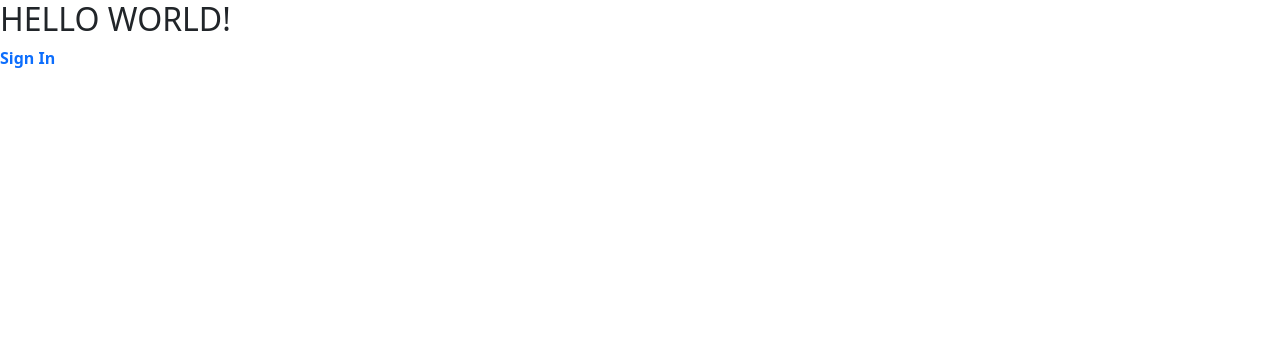
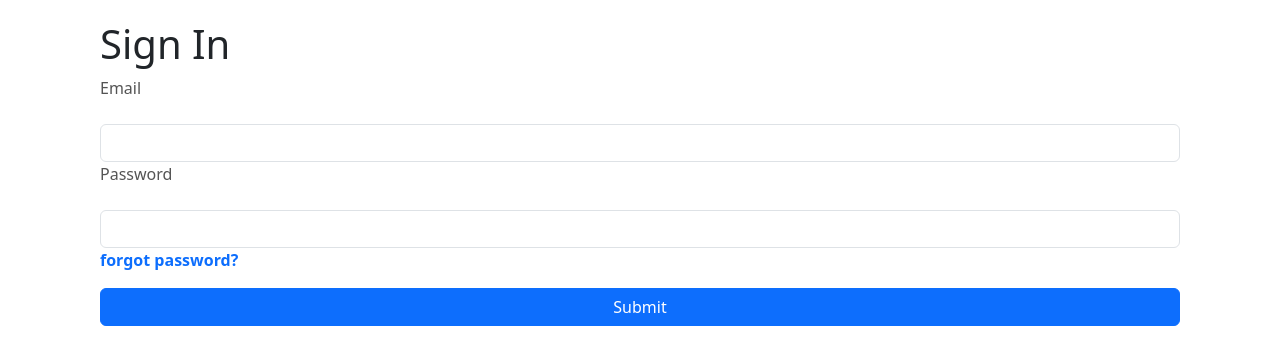
Before and after one commit to ProjectAthenia/react, a React (Create React App) app: page /sign-in in a window 1280 px wide. Before the commit this address led to /splash. Shown: the top 364 px of the page. Built offline with nearby package versions, Linux system fonts and the light colour scheme; no server answers.

Commit message:
split sign in form out to separate component

```diff
--- a/src/App.tsx
+++ b/src/App.tsx
@@ -25,17 +25,18 @@ interface DispatchProps {
 interface AppProps extends StateProps, DispatchProps {
 }
 
-const ReactApp: React.FC<AppProps> = ({tokenData}) => {
+const ReactApp: React.FC<AppProps> = () => {
 
-	const history = useHistory();
 	return (
 		<BrowserRouter>
 			<main id={"main"}>
+				<Route path='/splash'><Splash/></Route>
+				<Route path='/sign-in'><SignIn/></Route>
+				<Route path='/sign-up'><SignUp/></Route>
+				<Route exact path='/'>
+					<Redirect to={'/home'}/>
+				</Route>
 				<AuthenticatedRoute path="/home*" render={() => <Home/>}/>
-				<Route exact path='/splash'><Splash/></Route>
-				<Route exact path='/sign-in'><SignIn/></Route>
-				<Route exact path='/sign-up'><SignUp/></Route>
-				<Route exact path='/'><Redirect to={'/splash'}/></Route>
 			</main>
 		</BrowserRouter>
 	)
--- a/src/components/AuthenticatedRoute/index.tsx
+++ b/src/components/AuthenticatedRoute/index.tsx
@@ -15,16 +15,11 @@ interface AuthenticatedRouteProps extends OwnProps, StateProps {
 }
 
 const AuthenticatedRoute: React.FC<AuthenticatedRouteProps> = ({ children, tokenData, ...rest }) => {
+
     return (
-        <>
-            {tokenData ? (
-                <Route {...rest} >
-                    {children}
-                </Route>
-            ) : (
-                <Redirect to="/splash" />
-            )}
-        </>
+        <Route {...rest}>
+            {tokenData ? children :  <Redirect to="/splash" />}
+        </Route>
     )
 }
 
--- /dev/null
+++ b/src/components/Forms/SignInForm/index.tsx
@@ -0,0 +1,80 @@
+import React, {useState} from "react";
+import {Button, Form, FormControl, FormLabel} from "react-bootstrap";
+import {Link, useHistory} from "react-router-dom";
+import * as Yup from "yup";
+import AuthRequests, {LoginReq} from "../../../services/requests/AuthRequests";
+import {useFormik} from "formik";
+
+interface SignInFormProps {
+    defaultRedirect?: string,
+}
+
+const SignInForm: React.FC<SignInFormProps> = ({defaultRedirect}) => {
+
+    const history = useHistory();
+    const [error, setError] = useState<string|null>(null);
+
+    const SignupSchema = Yup.object().shape({
+        email: Yup.string().required('Email required'),
+        password: Yup.string().required('Password is required')
+    })
+
+    const submit = async (userReq: LoginReq) => {
+
+        setError(null);
+        try {
+            if (await AuthRequests.signIn(userReq)) {
+                const redirectUrl = localStorage.getItem('login_redirect');
+                localStorage.removeItem('login_redirect');
+                history.push(redirectUrl ?? (defaultRedirect ?? '/'));
+            } else {
+                setError('Unknown Error')
+            }
+        } catch (error: any)  {
+            if (error.status && error.status == 401) {
+                setError('Invalid Login Credentials.');
+            }
+        }
+    }
+
+    const form = useFormik({
+        initialValues: {
+            email: '',
+            password: ''
+        },
+        validationSchema: SignupSchema,
+        onSubmit: (values) => submit(values)
+    })
+
+    return (
+        <Form onSubmit={(event) => form.handleSubmit(event)}>
+            <FormLabel>
+                {(form.submitCount > 0 && form.errors.email) ? <p className={'error'}>{form.errors.email}</p> : <p>Email</p>}
+
+            </FormLabel>
+            <FormControl
+                value={form.values.email}
+                onInput={email => form.setFieldValue('email', email.currentTarget.value)}
+                type={'email'}
+            />
+            <FormLabel>
+                {(form.submitCount > 0 && form.errors.password) ? <p className={'error'}>{form.errors.password}</p> : <p>Password</p>}
+            </FormLabel>
+            <FormControl
+                value={form.values.password}
+                onInput={password => form.setFieldValue('password', password.currentTarget.value)}
+                type={'password'}
+            />
+
+            <p>
+                <Link to='/forgot-password'>
+                    forgot password?
+                </Link>
+            </p>
+            <Button type={"submit"}>Submit</Button>
+            <p className={'error'}>{error}</p>
+        </Form>
+    )
+}
+
+export default SignInForm;
--- a/src/pages/SignIn/index.tsx
+++ b/src/pages/SignIn/index.tsx
@@ -1,82 +1,16 @@
-import React, {useState} from 'react'
-import * as Yup from 'yup';
-
+import React from 'react'
 import './index.scss';
-import {useFormik} from "formik";
-import AuthRequests, {LoginReq} from "../../services/requests/AuthRequests";
-import {Link, useHistory} from 'react-router-dom';
-import {Button, Form, FormControl, FormLabel} from "react-bootstrap";
 import Page from "../../components/Template/Page";
+import SignInForm from "../../components/Forms/SignInForm";
 
 const SignIn: React.FC = ({}) => {
-
-    const history = useHistory();
-    const [error, setError] = useState<string|null>(null);
-
-    const SignupSchema = Yup.object().shape({
-        email: Yup.string().required('Email required'),
-        password: Yup.string().required('Password is required')
-    })
-
-    const submit = async (userReq: LoginReq) => {
-
-        console.log('userReq', userReq)
-
-        setError(null);
-        try {
-            if (await AuthRequests.signIn(userReq)) {
-                const redirectUrl = localStorage.getItem('login_redirect');
-                localStorage.removeItem('login_redirect');
-                history.push(redirectUrl ?? '/');
-            } else {
-                setError('Unknown Error')
-            }
-        } catch (error: any)  {
-            if (error.status && error.status == 401) {
-                setError('Invalid Login Credentials.');
-            }
-        }
-    }
-
-    const form = useFormik({
-        initialValues: {
-            email: '',
-            password: ''
-        },
-        validationSchema: SignupSchema,
-        onSubmit: (values) => submit(values)
-    })
 
     return (
         <Page id={'sign-in-page'}>
             <div>
+                <h1>Sign In</h1>
             </div>
-            <Form onSubmit={(event) => form.handleSubmit(event)}>
-                <FormLabel>
-                    {(form.submitCount > 0 && form.errors.email) ? <p className={'error'}>{form.errors.email}</p> : 'Email'}
-
-                </FormLabel>
-                <FormControl
-                    value={form.values.email}
-                    onInput={email => form.setFieldValue('email', email.currentTarget.value)}
-                    type={'email'}
-                />
-                <FormLabel>
-                    {(form.submitCount > 0 && form.errors.password) ? <p className={'error'}>{form.errors.password}</p> : 'Password'}
-
-                </FormLabel>
-                <FormControl
-                    value={form.values.password}
-                    onInput={password => form.setFieldValue('password', password.currentTarget.value)}
-                    type={'password'}
-                />
-
-                <Link to='/forgot-password'>
-                    forgot password?
-                </Link>
-                <Button type={"submit"}>Submit</Button>
-                <p className={'error'}>{error}</p>
-            </Form>
+            <SignInForm defaultRedirect={'/home'}/>
         </Page>
     );
 }
```
Also changed, not shown: 1 other file (tests, documents, lock files or other folders).
